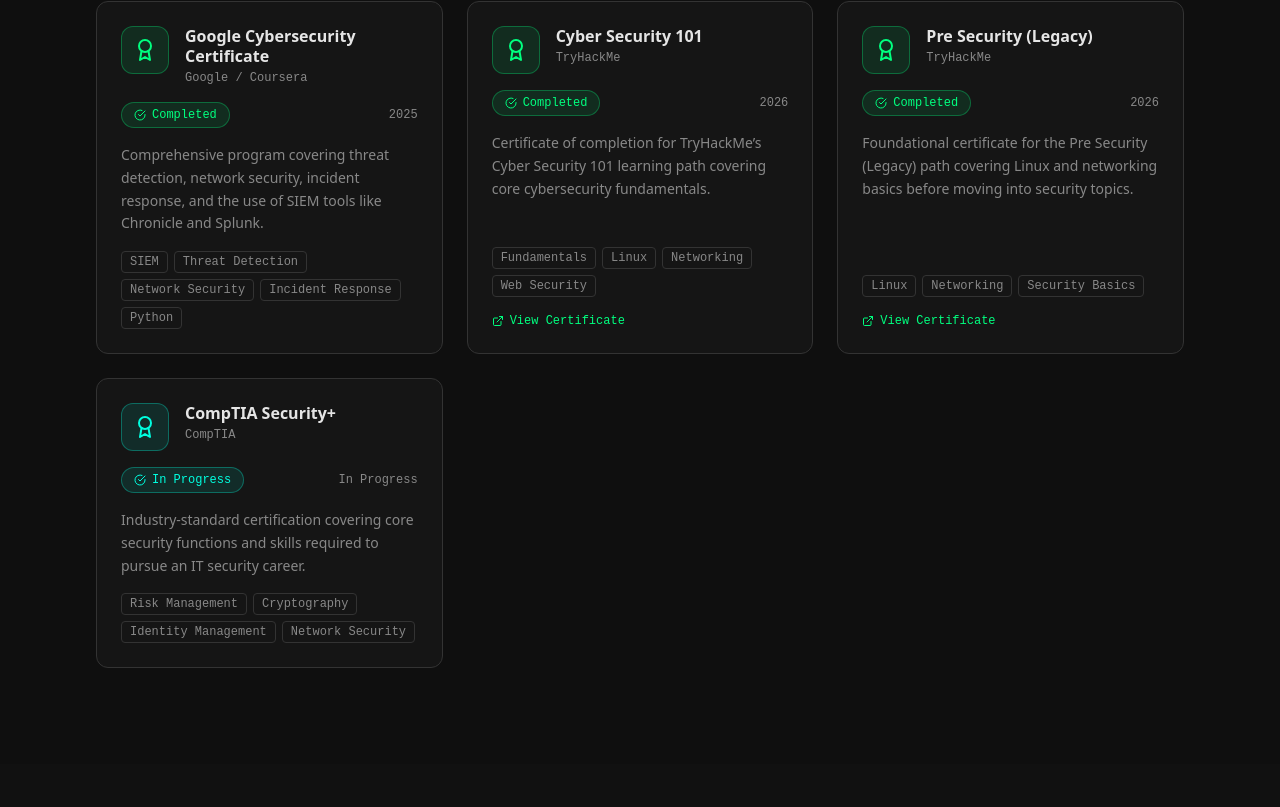
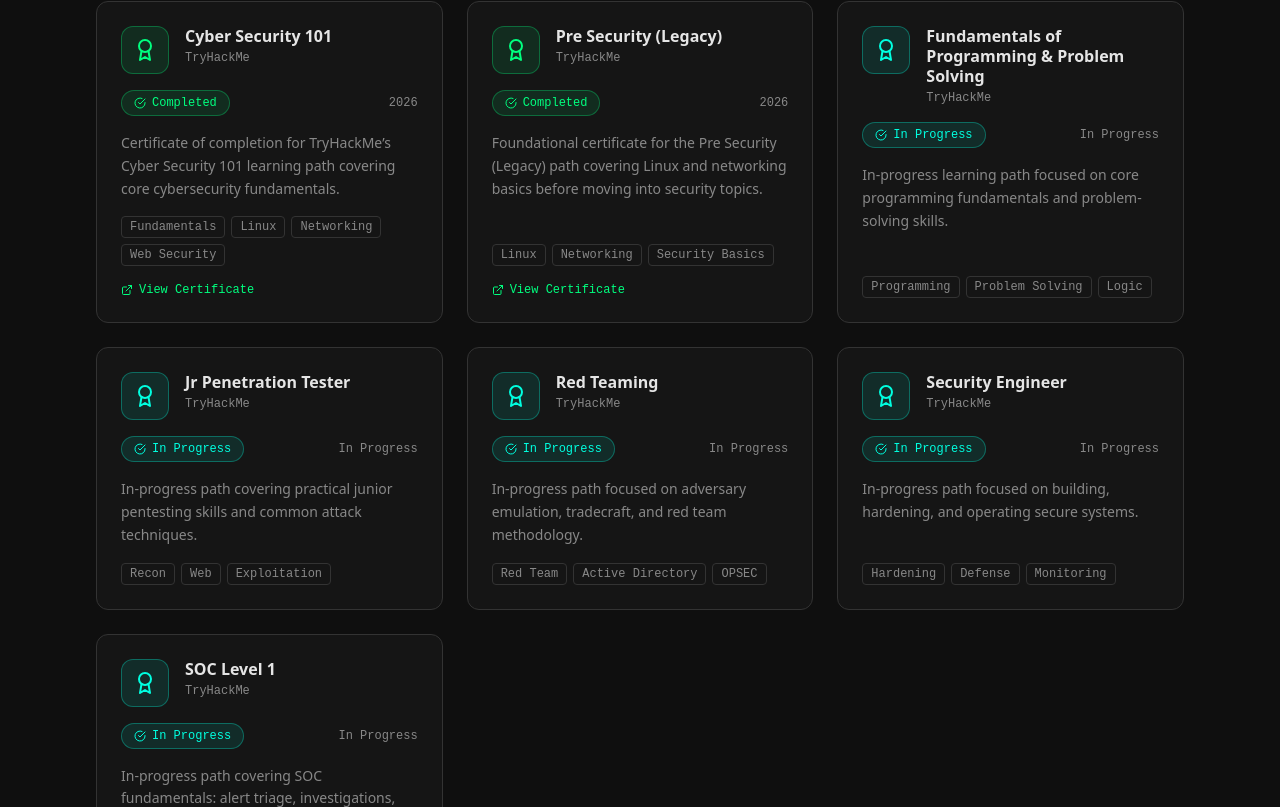
Before and after one commit to Hb6hh/Hb6hh.github.io, a Next.js app: page / in a window 1280 px wide. Shown: the part 2613-3420 px from the top of the page. Built offline with nearby package versions, Linux system fonts and the light colour scheme.

Commit message:
Update certifications list with new entries
Removed outdated certifications and added new in-progress paths for programming and security skills.

```diff
--- a/components/cv/CertificationsSection.tsx
+++ b/components/cv/CertificationsSection.tsx
@@ -4,18 +4,6 @@
 import { Award, ExternalLink, CheckCircle } from "lucide-react";
 
 const certifications = [
-  {
-    name: "Google Cybersecurity Certificate",
-    issuer: "Google / Coursera",
-    date: "2025",
-    status: "Completed",
-    color: "text-primary",
-    bg: "bg-primary/10 border-primary/30",
-    description:
-      "Comprehensive program covering threat detection, network security, incident response, and the use of SIEM tools like Chronicle and Splunk.",
-    skills: ["SIEM", "Threat Detection", "Network Security", "Incident Response", "Python"],
-    link: "#",
-  },
   {
     name: "Cyber Security 101",
     issuer: "TryHackMe",
@@ -40,16 +28,60 @@
     skills: ["Linux", "Networking", "Security Basics"],
     link: "https://tryhackme-certificates.s3-eu-west-1.amazonaws.com/THM-KJO06LY7XU.pdf",
   },
+
 {
-    name: "CompTIA Security+",
-    issuer: "CompTIA",
+  name: "Fundamentals of Programming & Problem Solving",
+  issuer: "TryHackMe",
   date: "In Progress",
   status: "In Progress",
   color: "text-accent",
   bg: "bg-accent/10 border-accent/30",
-    description:
-      "Industry-standard certification covering core security functions and skills required to pursue an IT security career.",
-    skills: ["Risk Management", "Cryptography", "Identity Management", "Network Security"],
+  description: "In-progress learning path focused on core programming fundamentals and problem-solving skills.",
+  skills: ["Programming", "Problem Solving", "Logic"],
+  link: "#",
+},
+{
+  name: "Jr Penetration Tester",
+  issuer: "TryHackMe",
+  date: "In Progress",
+  status: "In Progress",
+  color: "text-accent",
+  bg: "bg-accent/10 border-accent/30",
+  description: "In-progress path covering practical junior pentesting skills and common attack techniques.",
+  skills: ["Recon", "Web", "Exploitation"],
+  link: "#",
+},
+{
+  name: "Red Teaming",
+  issuer: "TryHackMe",
+  date: "In Progress",
+  status: "In Progress",
+  color: "text-accent",
+  bg: "bg-accent/10 border-accent/30",
+  description: "In-progress path focused on adversary emulation, tradecraft, and red team methodology.",
+  skills: ["Red Team", "Active Directory", "OPSEC"],
+  link: "#",
+},
+{
+  name: "Security Engineer",
+  issuer: "TryHackMe",
+  date: "In Progress",
+  status: "In Progress",
+  color: "text-accent",
+  bg: "bg-accent/10 border-accent/30",
+  description: "In-progress path focused on building, hardening, and operating secure systems.",
+  skills: ["Hardening", "Defense", "Monitoring"],
+  link: "#",
+},
+{
+  name: "SOC Level 1",
+  issuer: "TryHackMe",
+  date: "In Progress",
+  status: "In Progress",
+  color: "text-accent",
+  bg: "bg-accent/10 border-accent/30",
+  description: "In-progress path covering SOC fundamentals: alert triage, investigations, and incident response basics.",
+  skills: ["SOC", "Alert Triage", "Incident Response"],
   link: "#",
 },
 ];
```
Lines whose indentation alone changed are shown as unchanged.
